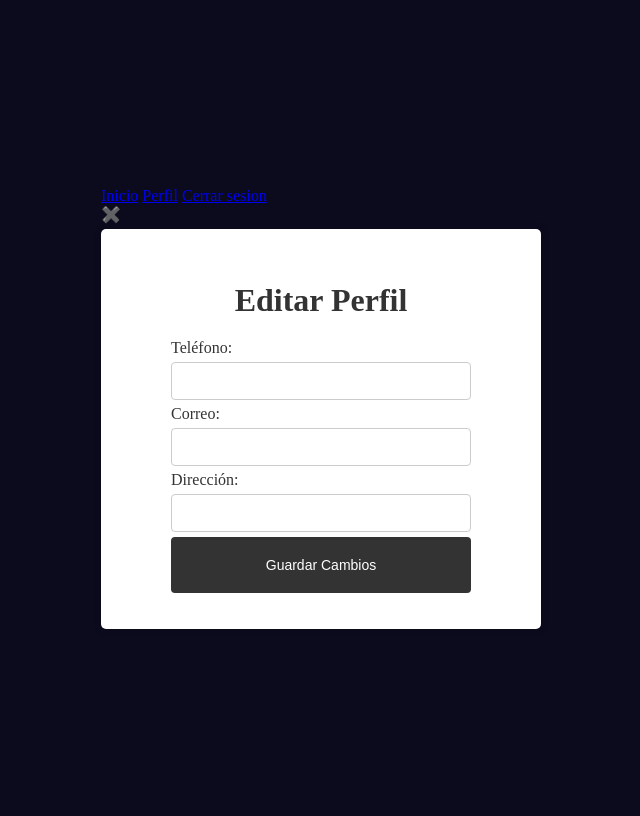
After one commit to Oliverr-sh1t/BT--Proyecto-Grupal---Escolar, a PHP site: page /perfil.php in a window 1280 px wide. The commit adds this page. Shown: the whole page, without its empty margins (319-959 px from the left). Run offline with PHP 8.4, Linux system fonts and the light colour scheme.

Commit message:
Add files via upload

```diff
--- /dev/null
+++ b/B_T/CSS/styleperfil.css
@@ -0,0 +1,73 @@
+body {
+    display: flex;
+    justify-content: center;
+    align-items: center;
+    height: 100vh;
+    background-color: rgb(11, 11, 29);
+  }
+
+  .container {
+    width: 300px;
+    height: 300px;
+    display: flex;
+    flex-direction: column;
+    justify-content: center;
+    align-items: center;
+    padding: 50px 70px;
+    background-color: #fff;
+    box-shadow: 0 0 10px rgba(0, 0, 0, 0.1);
+    border-radius: 5px;
+    margin: auto;
+  }
+
+  h1 {
+    text-align: center;
+    margin-bottom: 20px;
+    color: #333;
+  }
+
+  .form-group {
+    margin-bottom: 5px;
+  }
+
+  label {
+    display: block;
+    margin-bottom: 5px;
+    color: #333;
+  }
+
+  input[type="text"],
+  input[type="email"],
+  input[type="file"] {
+    width: 100%;
+    padding: 10px;
+    border: 1px solid #ccc;
+    border-radius: 4px;
+    font-size: 14px;
+    box-sizing: border-box;
+  }
+
+  input[type="text"]:focus,
+  input[type="email"]:focus,
+  input[type="file"]:focus {
+    outline: none;
+    border-color: #555;
+  }
+
+  button[type="submit"] {
+    display: block;
+    width: 100%;
+    padding: 20px;
+    background-color: #333;
+    color: #fff;
+    border: none;
+    border-radius: 4px;
+    font-size: 14px;
+    cursor: pointer;
+    margin-top: auto;
+    margin-right: 200px; /* Cambiado a 'auto' para centrar horizontalmente */
+  }
+
+  button[type="submit"]:hover {
+    background-color: #555;
+  }
--- a/B_T/Login_val/login.php
+++ b/B_T/Login_val/login.php
@@ -13,7 +13,7 @@
 <body>
     <header>
         <div class="encabezado">
-            <img src="bolsadetrabajo.jpg" alt="logo de la compañia">
+            <img src="bolsadetrabajo.png" alt="logo de la compañia">
             <h2 class="name-company">Build The Job</2>
         </div>
         <nav>
--- a/B_T/empresa.php
+++ b/B_T/empresa.php
@@ -9,7 +9,7 @@
 <body>
 <header>
           <div class="encabezado">
-              <img src="bolsadetrabajo.jpg" alt="logo de la compañia">
+              <img src="bolsadetrabajo.png" alt="logo de la compañia">
               <h2 class="name-company">Build The Job</2>
           </div>
           <nav>
--- a/B_T/insertA.php
+++ b/B_T/insertA.php
@@ -14,11 +14,6 @@ if(isset($_POST["registro"])){
         $contraseñas= trim($_POST['contraseñas']);
         $consulta= "INSERT INTO alumno(Nombre, Apellido, DNI, Domicilio, Mail, Telefono, Fecha_nacimiento, contraseña) VALUES ('$nombres','$apellidos','$dni','$domicilios','$correos','$telefonos','$fechasdenacimiento','$contraseñas')";
         $resultado= mysqli_query($con, $consulta);
-        if (isset($_POST['fechadenacimiento'])) {
-            $fecha = $_POST['fechadenacimiento'];
-
-            $dateTime = DateTime::createFromFormat('Y-m-d', $fecha);
-        }
         if($resultado){
             ?>
             <h3 class= "ok"> Te registraste correctamente </h3>
--- a/B_T/join.php
+++ b/B_T/join.php
@@ -7,7 +7,7 @@
 <body>
     <header>
         <div class="encabezado">
-            <img src="bolsadetrabajo.jpg" alt="logo de la compañia">
+            <img src="bolsadetrabajo.png" alt="logo de la compañia">
             <h2 class="name-company">Build The Job</2>
         </div>
         <nav>
--- /dev/null
+++ b/B_T/perfil.php
@@ -0,0 +1,40 @@
+<!DOCTYPE html>
+<html>
+<head>
+  <title>Editar Perfil</title>
+  <link rel="stylesheet"  href="CSS/styleperfil.css">
+  <div class="container-menu">
+          <div class="cont-menu">
+              <nav>
+                      <a href="Principal_A.php">Inicio</a>
+                      <a href="perfilinicio.php">Perfil</a>
+                      <a href="logout.php"> Cerrar sesion</a>
+
+              </nav>
+              <label for="btn-menu">✖️</label>
+          </div>
+</head>
+<body>
+  <div class="container">
+    <h1>Editar Perfil</h1>
+    <form action="actualizar.php" method="POST" enctype="multipart/form-data">
+      <div class="form-group">
+        <label for="telefono">Teléfono:</label>
+        <input type="text" id="telefono" name="telefono">
+      </div>
+      <div class="form-group">
+        <label for="correo">Correo:</label>
+        <input type="email" id="correo" name="correo">
+      </div>
+      <div class="form-group">
+        <label for="direccion">Dirección:</label>
+        <input type="text" id="direccion" name="direccion">
+      </div>
+      <div class="form-group">
+        <button type="submit">Guardar Cambios</button>
+      </div>
+    </form>
+  </div>
+
+</body>
+</html>
--- a/B_T/principal_E.php
+++ b/B_T/principal_E.php
@@ -23,7 +23,7 @@
             <div class="logo">
                 <div class="name">
                   <h2>Build The Job</h2>
-                  <img src="./imagenes/bolsadetrabajo.jpg" alt="logo de la compañia">
+                  <img src="./imagenes/bolsadetrabajo.png" alt="logo de la compañia">
                 </div>
             </div>
         </div>
```
Also changed, not shown: B_T/CSS/styleP.css (+72 -72 lines), B_T/Principal_A.php (+7 -9 lines), B_T/actualizar.php (added, +31 -0 lines), B_T/perfilinicio.php (added, +58 -0 lines).
